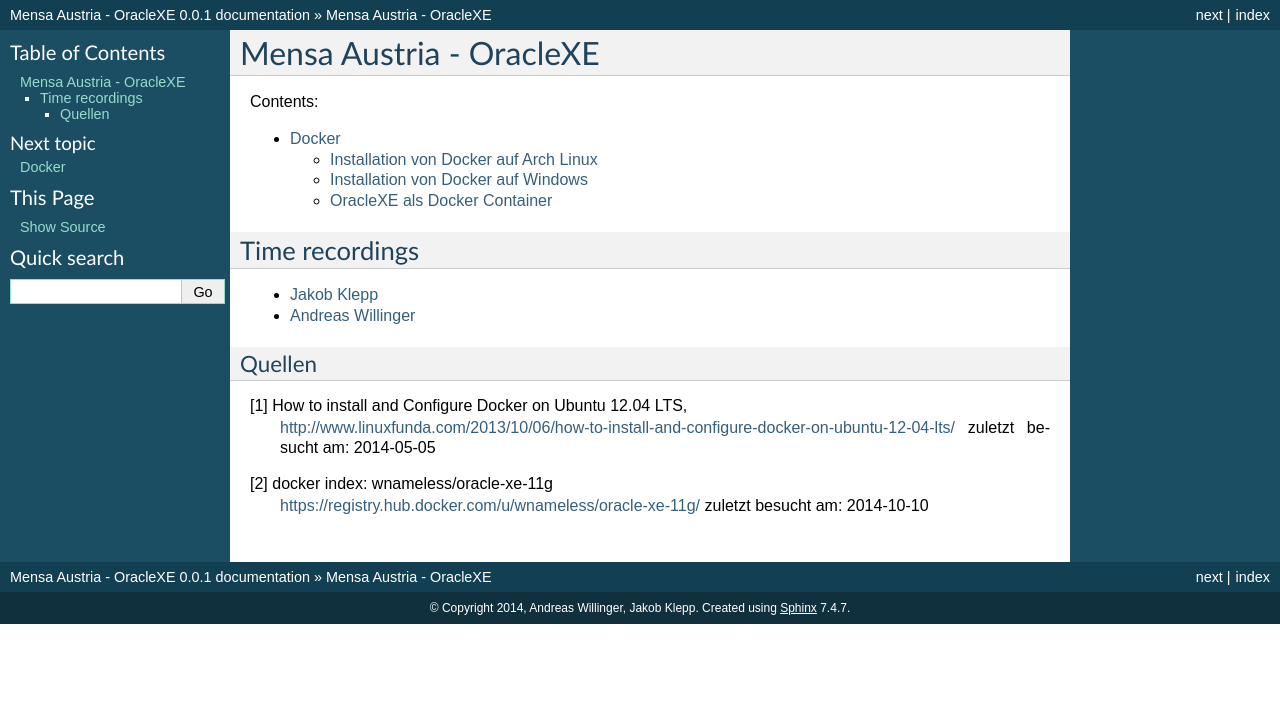
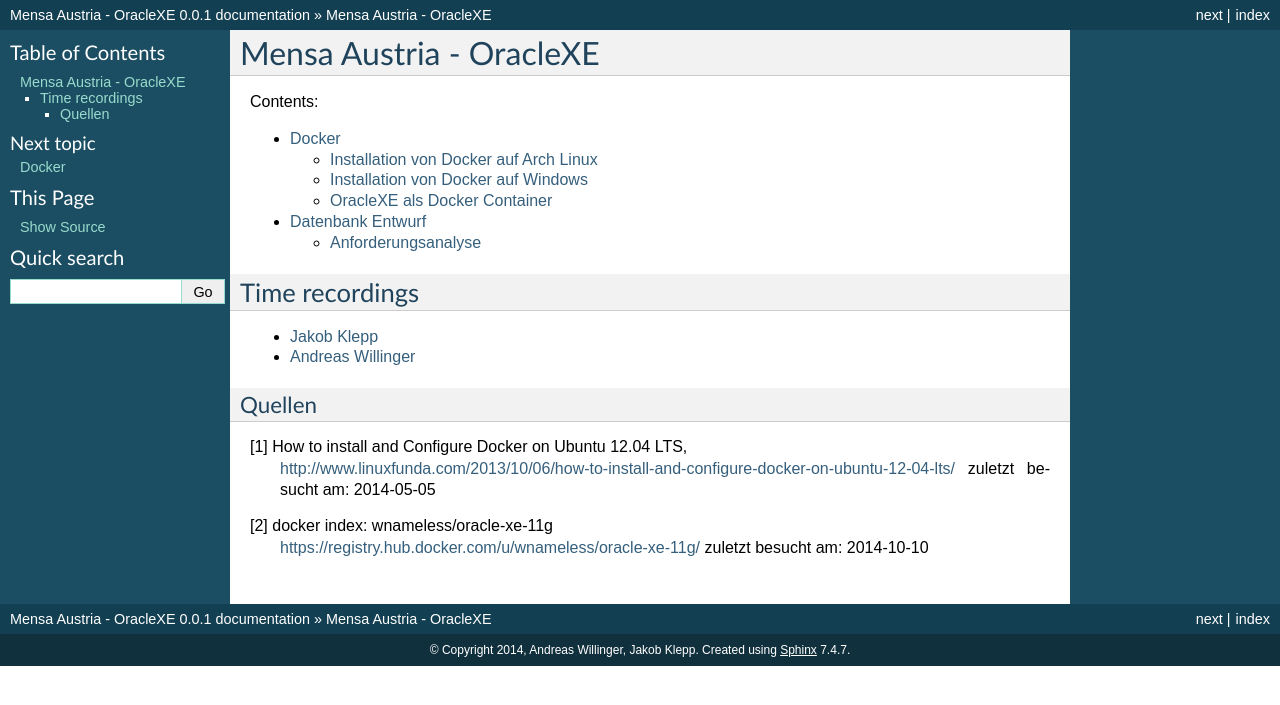
Before and after one commit to truh/MensaAustria_OracleXE, a Sphinx documentation site: the page built from docs/index.rst, in a window 1280 px wide. Shown: the top 705 px of the page. Built offline with Sphinx 7.4.7, drawn with Linux system fonts in a browser that asks for light colours.

Commit message:
Anforderungsanalyse

```diff
--- /dev/null
+++ b/docs/datenbankentwurf.rst
@@ -0,0 +1,8 @@
+Datenbank Entwurf
+=================
+
+Anforderungsanalyse
+~~~~~~~~~~~~~~~~~~~
+
+.. image:: _static/Anforderungsanalyse.png
+	:width: 80%
--- a/docs/index.rst
+++ b/docs/index.rst
@@ -12,6 +12,7 @@
    :maxdepth: 2
 
    docker
+   datenbankentwurf
 
 Time recordings
 ~~~~~~~~~~~~~~~
```
Also changed, not shown: docs/_static/Anforderungsanalyse.png (added), 1 other file.
